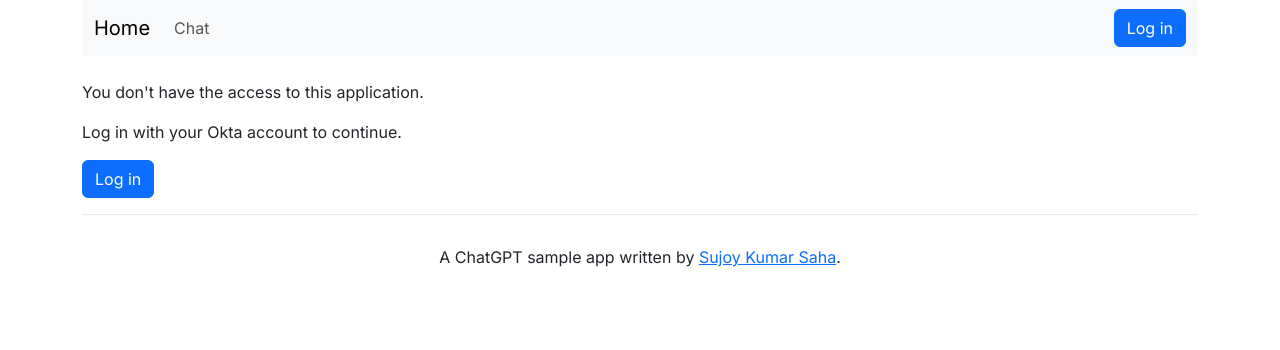
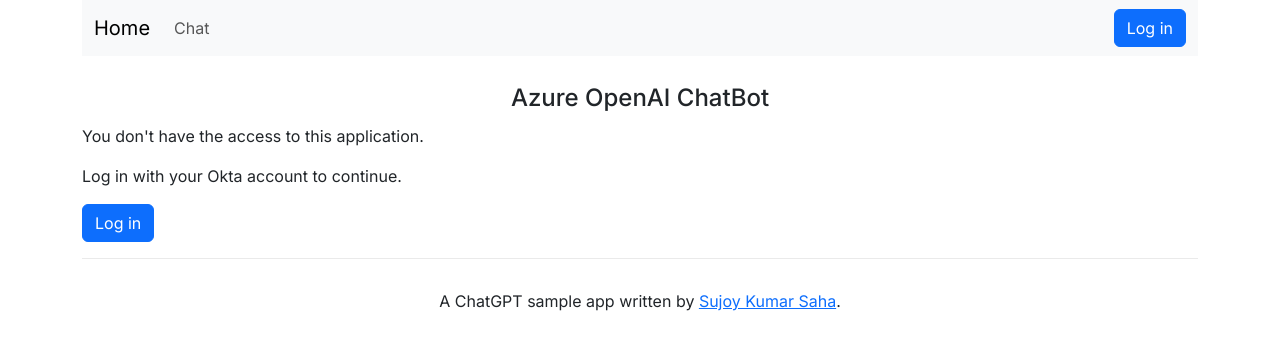
Before and after one commit to sujoy-saha/my-chatgpt, a Next.js app: page /dashboard in a window 1280 px wide. Shown: the top 350 px of the page. Built offline with nearby package versions, Linux system fonts and the light colour scheme; no server answers.

Commit message:
Clean the code by adding chat component.

```diff
--- a/src/app/dashboard/page.tsx
+++ b/src/app/dashboard/page.tsx
@@ -1,14 +1,9 @@
-'use client'
 import Head from 'next/head'
-import { useSession } from "next-auth/react"
 import Header from '../../components/Header'
+import DashboardComp from "../../components/Dashboard"
 import Footer from '../../components/Footer'
-import Chat from '../../components/Chat'
-import Unauthorized from '../../components/Unauthorized'
 
 export default function Dashboard() {
-  const { data: session } = useSession();
-  var content = session ? <Chat></Chat> : <Unauthorized></Unauthorized>
   return (
     <div className="container">
       <Head>
@@ -20,7 +15,7 @@
           <Header></Header>
         </div>
       </div>
-      {content}
+      <DashboardComp></DashboardComp>
       <Footer></Footer>
     </div>
   )
--- a/src/app/page.tsx
+++ b/src/app/page.tsx
@@ -3,7 +3,6 @@
 import Header from '../components/Header'
 import Footer from '../components/Footer'
 import HomeMain from '../components/HomeMain'
-import { signIn, signOut, useSession } from "next-auth/react"
 
 export default function Home() {
 
--- /dev/null
+++ b/src/components/Dashboard.tsx
@@ -0,0 +1,19 @@
+'use client'
+import styles from '../styles/page.module.css'
+import { useSession } from "next-auth/react"
+import Chat from './Chat'
+import Unauthorized from './Unauthorized'
+
+export default function DashboardComp() {
+  // get the session object
+  const { data: session, status } = useSession();
+  var content = session ? <Chat></Chat> : <Unauthorized></Unauthorized>
+  return (
+    <main>
+      <h1 className={styles.description}>
+          Azure OpenAI ChatBot
+        </h1>
+      {content}
+    </main>
+  )
+}
```
